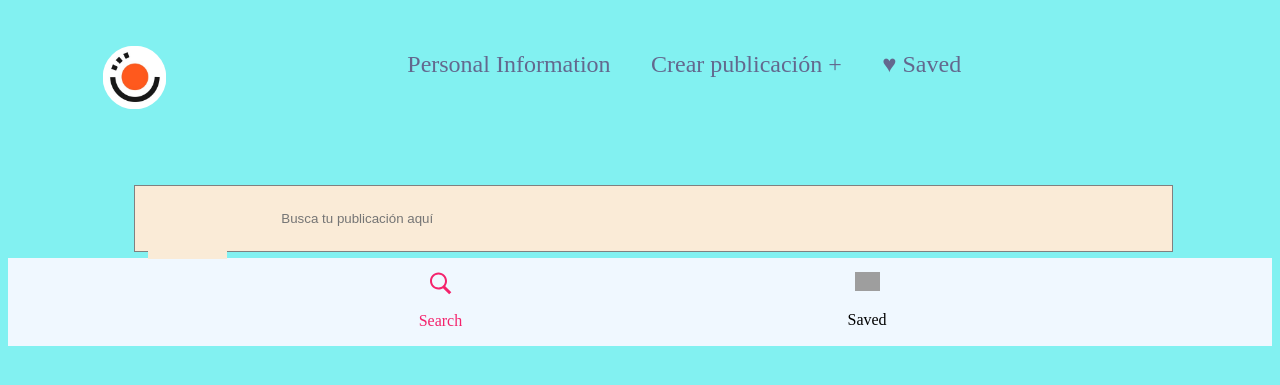
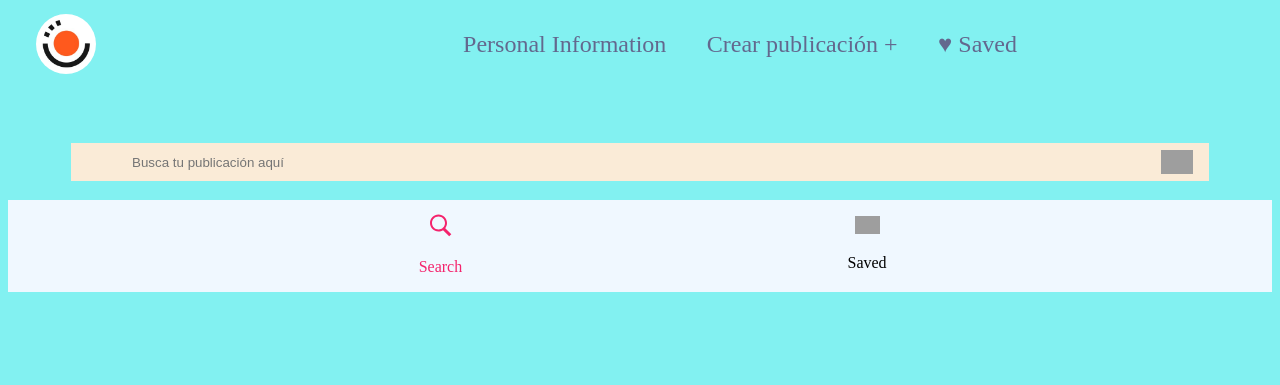
Before and after one commit to ezSan/odooTest, a PHP site: page /publicaciones.php in a window 1280 px wide. Shown: the top 385 px of the page. Run offline with PHP 8.4, Linux system fonts and the light colour scheme; data that the repository does not hold is empty; grey boxes are pictures that could not be loaded.

Commit message:
last fixes

```diff
--- a/publicaciones.php
+++ b/publicaciones.php
@@ -27,7 +27,9 @@
     <header>
 
 
-        <img class="logo" src="./assets/quilsoft.jpg">
+        <a href="publicaciones.php">
+            <img src="./assets/quilsoft.jpg" href="publicaciones.php" class="logo">
+        </a>
 
 
         <div class="burgerBox">
@@ -38,18 +40,45 @@
         <nav class="navLinks" id="navLinks">
             <a class="headerLinksHovered">Personal Information</a>
             <a href="create.php" class="headerLinksHovered">Crear publicación + </a>
-            <a class="headerLinksHovered">♥ Saved</a>
+            <a class="headerLinksHovered" href="saved.php">♥ Saved</a>
         </nav>
 
     </header>
 
     <main id="main">
-        <div class="inputSearch">
 
-            <img src="./assets/lupa.svg" width="20px">
-            <input type="text" placeholder="Busca tu publicación aquí" class="mainInputNotBorder">
+        <form class='formPrincipal' action="" method="get">
+            <a name='anchor'></a>
+            <input type="text" placeholder="Busca tu publicación aquí" class="mainInputNotBorder" name="busqueda">
             </input>
-        </div>
+            <!-- <input type="image" src="./assets/lupa.svg" class="lupa" name="enviar" /> -->
+            <input type="submit" name="enviar" class="butonWithBgImg" />
+        </form>
+
+        <?php
+
+        if (isset($_GET['enviar'])) {
+            $busqueda = $_GET['busqueda'];
+
+            $consulta = $con->query("SELECT * FROM publicaciones WHERE provincia LIKE '%$busqueda%'");
+
+            while ($row = $consulta->fetch_array()) {
+
+
+                echo $row['provincia'] . '<br>';
+            }
+
+
+
+
+        }
+
+
+        ?>
+
+
+
+
 
         <section class="publicaciones">
 
@@ -86,11 +115,26 @@
                 <button id="<?php
                 echo $row['id']
                     ?>" class="btnLike">
-
                     <img src="./assets/like.svg" class="likeArticle" />
-
                 </button>
-
+                <button class="shareBtn">
+                    <a href="https://twitter.com/intent/tweet?text=[Argentina]&url=[url]&hashtags=[Trekking]"
+                        target="_blank">
+                        <img src="./assets/twitter.png" class="shareImg">
+                    </a>
+                </button>
+                <button class="shareBtn">
+                    <a href="https://www.facebook.com/sharer/sharer.php?u=['https://www.quilsoft.com/']"
+                        target="_blank">
+                        <img src="./assets/facebook.png" class="shareImg">
+                    </a>
+                </button>
+                <button class="shareBtn">
+                    <a href="https://www.linkedin.com/sharing/share-offsite/?url=['https://www.quilsoft.com/']"
+                        target="_blank">
+                        <img src="./assets/linkedin.png" class="shareImg">
+                    </a>
+                </button>
             </article>
 
             <?php
@@ -105,8 +149,14 @@
     </main>
     <footer>
         <div class="footerSearch">
-            <img src="./assets/pinkLupa.svg">
+            <a href='#anchor'>
+
+                <img src="./assets/pinkLupa.svg">
+            </a>
+
             <p>Search</p>
+
+
         </div>
 
         <div class="footerSave">
--- a/styles/_footer.scss
+++ b/styles/_footer.scss
@@ -1,6 +1,6 @@
 footer {
   width: 100%;
-  margin-top: 0.5%;
+  margin-top: 1.5%;
   display: flex;
   height: 5%;
   justify-content: space-evenly;
--- a/styles/_header.scss
+++ b/styles/_header.scss
@@ -6,7 +6,7 @@
 }
 
 .logo{
-    width: 5%;
+    width:30%;
     border-radius: 50%;
     padding: 1%;
     margin-top: 2%;
@@ -83,7 +83,7 @@
         max-width: 30px;
         max-height: 30px;
         position: relative;
-        left: 40px;
+        /* left: 40px; */
 
 
     }
--- a/styles/_publicaciones.scss
+++ b/styles/_publicaciones.scss
@@ -1,17 +1,28 @@
-.inputSearch {
-  width: 80%;
-  margin-left: 10%;
-  margin-right: 10%;
-  height: 40px;
+
+.formPrincipal{
+  display:flex;
+  background-color: antiquewhite;
+  width: 90%;
+  margin-left: 5%;
+  text-align: center;
+}
+
+
+.lupa{
+  width: 6%;
+  padding: 2%;
+}
+
+.butonWithBgImg{
+  background-color: antiquewhite;
+  color: transparent;
+  border-style: none;
   padding: 1%;
-  background-color: antiquewhite;
-  border: grey solid 0.5px;
-  display: flex;
-
-  img {
-    background-color: antiquewhite;
-    padding: 3%;
-  }
+  background-position-y: center;
+  background-position-x: center;
+  background-repeat: no-repeat;
+  background-size:50%;
+  background-image:url("https://cdn-icons-png.flaticon.com/512/93/93642.png") ;
 }
 
 .mainInputNotBorder {
@@ -42,6 +53,7 @@
   font-size: 3em;
   margin-bottom: 0.5%;
   padding: 0;
+  margin-top: 3%;
 }
 
 .subtitle{
@@ -55,6 +67,17 @@
   width: 20px;
 }
 
+.shareImg{
+  width: 20px;
+  background-color: $colorPrincipal;
+  padding: 2%;
+}
+
+.shareBtn{
+  background-color: $colorPrincipal;
+  border-style: none;
+}
+
 
 .btnLike{
   background-color: $colorPrincipal;
--- a/styles/_saved.scss
+++ b/styles/_saved.scss
@@ -6,6 +6,7 @@
 
 .likeadasBox{
     display: flex;
+    flex-wrap: wrap;
 }
 
 
@@ -13,12 +14,15 @@
     font-size: x-large;
     color: $colorLinks;
     font-weight: 500;
+    margin-left: 2%;
 }
 
 
 .card{
     width:250px;
     height: 250px;
+    min-width:250px;
+    min-height: 250px;
     text-align: center;
     position: relative;
     h5{
--- a/styles/styles.css
+++ b/styles/styles.css
@@ -73,7 +73,7 @@
 }
 
 .logo {
-  width: 5%;
+  width: 30%;
   border-radius: 50%;
   padding: 1%;
   margin-top: 2%;
@@ -138,26 +138,36 @@
     max-width: 30px;
     max-height: 30px;
     position: relative;
-    left: 40px;
+    /* left: 40px; */
   }
   .burgerBox {
     display: flex;
     justify-content: end;
   }
 }
-.inputSearch {
-  width: 80%;
-  margin-left: 10%;
-  margin-right: 10%;
-  height: 40px;
+.formPrincipal {
+  display: flex;
+  background-color: antiquewhite;
+  width: 90%;
+  margin-left: 5%;
+  text-align: center;
+}
+
+.lupa {
+  width: 6%;
+  padding: 2%;
+}
+
+.butonWithBgImg {
+  background-color: antiquewhite;
+  color: transparent;
+  border-style: none;
   padding: 1%;
-  background-color: antiquewhite;
-  border: grey solid 0.5px;
-  display: flex;
-}
-.inputSearch img {
-  background-color: antiquewhite;
-  padding: 3%;
+  background-position-y: center;
+  background-position-x: center;
+  background-repeat: no-repeat;
+  background-size: 50%;
+  background-image: url("https://cdn-icons-png.flaticon.com/512/93/93642.png");
 }
 
 .mainInputNotBorder {
@@ -188,6 +198,7 @@
   font-size: 3em;
   margin-bottom: 0.5%;
   padding: 0;
+  margin-top: 3%;
 }
 
 .subtitle {
@@ -198,6 +209,17 @@
 
 .likeArticle {
   width: 20px;
+}
+
+.shareImg {
+  width: 20px;
+  background-color: #82F1F1;
+  padding: 2%;
+}
+
+.shareBtn {
+  background-color: #82F1F1;
+  border-style: none;
 }
 
 .btnLike {
@@ -268,7 +290,7 @@
 
 footer {
   width: 100%;
-  margin-top: 0.5%;
+  margin-top: 1.5%;
   display: flex;
   height: 5%;
   justify-content: space-evenly;
@@ -308,17 +330,21 @@
 
 .likeadasBox {
   display: flex;
+  flex-wrap: wrap;
 }
 
 .dinamicP {
   font-size: x-large;
   color: #63688E;
   font-weight: 500;
+  margin-left: 2%;
 }
 
 .card {
   width: 250px;
   height: 250px;
+  min-width: 250px;
+  min-height: 250px;
   text-align: center;
   position: relative;
 }
```
Also changed, not shown: create.php (+32 -6 lines), saved.php (+7 -2 lines), scripts/saved.js (+5 -2 lines), assets/facebook.png (added), assets/linkedin.png (added), assets/share.png (added), assets/twitter.png (added), 1 other file.
